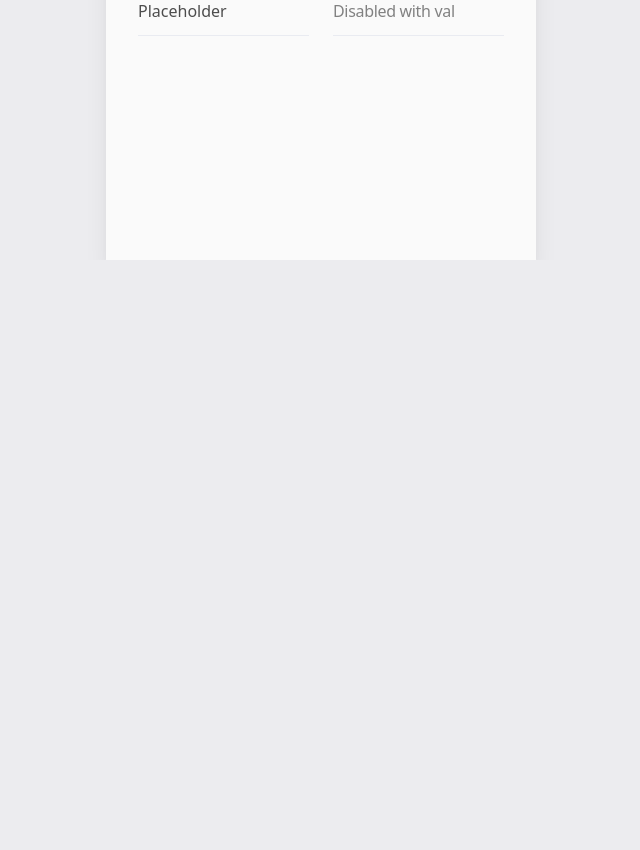
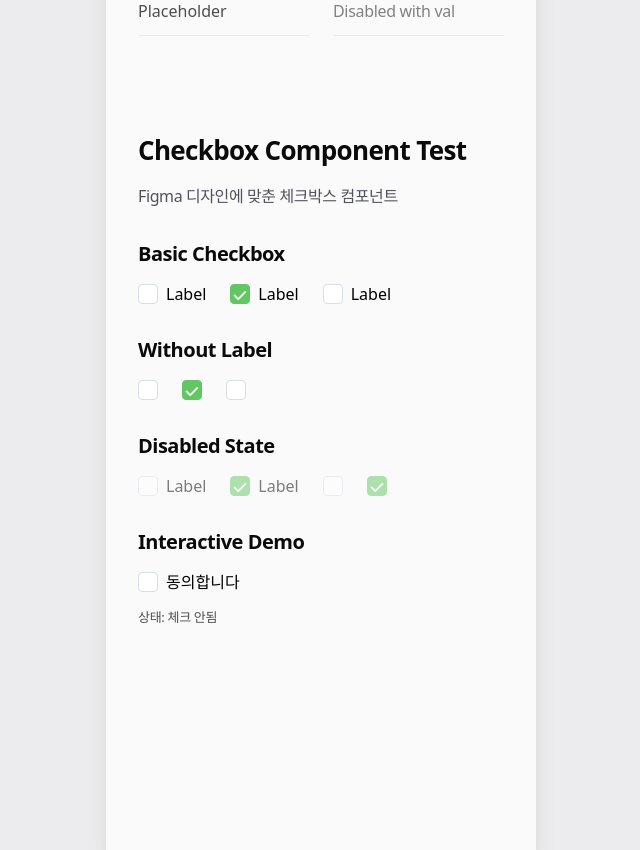
Before and after one commit to ArpaAP/soulbin, a Next.js app: page /components-demo in a window 1280 px wide. Shown: the part 3140-3990 px from the top of the page, without its empty margins (319-959 px from the left). Before the commit the page ends 3400 px from the top, so only its background shows below. Built offline with nearby package versions, Linux system fonts and the light colour scheme.

Commit message:
feat: 체크박스 컴포넌트 구현

```diff
--- a/src/app/components-demo/page.tsx
+++ b/src/app/components-demo/page.tsx
@@ -5,6 +5,7 @@ import { useState } from 'react';
 import { ShoppingCart } from 'lucide-react';
 
 import { Button } from '@/components/ui/button';
+import { Checkbox } from '@/components/ui/checkbox';
 import { LinedInput } from '@/components/ui/lined-input';
 import { LinedSelect, LinedSelectItem } from '@/components/ui/lined-select';
 import { OutlinedInput } from '@/components/ui/outlined-input';
@@ -25,6 +26,10 @@ export default function ComponentsDemoPage() {
   const [linedInputValue1, setLinedInputValue1] = useState('');
   const [linedInputValue2, setLinedInputValue2] = useState('Initial value');
   const [linedInputValue3, setLinedInputValue3] = useState('');
+
+  const [checked1, setChecked1] = useState(false);
+  const [checked2, setChecked2] = useState(true);
+  const [checked3, setChecked3] = useState(false);
 
   return (
     <div className="flex min-h-screen items-center justify-center bg-zinc-50 p-8 font-sans">
@@ -307,6 +312,60 @@ export default function ComponentsDemoPage() {
             </div>
           </div>
         </section>
+
+        {/* Checkbox Component */}
+        <section className="flex flex-col gap-8">
+          <div className="flex flex-col gap-4">
+            <h1 className="text-h3">Checkbox Component Test</h1>
+            <p className="text-b1 text-zinc-600">Figma 디자인에 맞춘 체크박스 컴포넌트</p>
+          </div>
+
+          {/* Basic Checkbox */}
+          <div className="flex flex-col gap-4">
+            <h2 className="text-h5">Basic Checkbox</h2>
+            <div className="flex flex-wrap gap-6">
+              <Checkbox label="Label" checked={checked1} onCheckedChange={setChecked1} />
+              <Checkbox label="Label" checked={checked2} onCheckedChange={setChecked2} />
+              <Checkbox label="Label" />
+            </div>
+          </div>
+
+          {/* Without Label */}
+          <div className="flex flex-col gap-4">
+            <h2 className="text-h5">Without Label</h2>
+            <div className="flex flex-wrap gap-6">
+              <Checkbox checked={checked3} onCheckedChange={setChecked3} />
+              <Checkbox checked={true} />
+              <Checkbox checked={false} />
+            </div>
+          </div>
+
+          {/* Disabled State */}
+          <div className="flex flex-col gap-4">
+            <h2 className="text-h5">Disabled State</h2>
+            <div className="flex flex-wrap gap-6">
+              <Checkbox label="Label" disabled />
+              <Checkbox label="Label" checked disabled />
+              <Checkbox disabled />
+              <Checkbox checked disabled />
+            </div>
+          </div>
+
+          {/* Interactive Demo */}
+          <div className="flex flex-col gap-4">
+            <h2 className="text-h5">Interactive Demo</h2>
+            <div className="flex flex-col gap-4">
+              <Checkbox
+                label="동의합니다"
+                checked={checked1}
+                onCheckedChange={setChecked1}
+              />
+              <p className="text-c1 text-gray-text">
+                상태: {checked1 ? '체크됨' : '체크 안됨'}
+              </p>
+            </div>
+          </div>
+        </section>
       </main>
     </div>
   );
--- /dev/null
+++ b/src/components/ui/checkbox.tsx
@@ -0,0 +1,80 @@
+'use client';
+
+import * as React from 'react';
+
+import { cn } from '@/lib/utils';
+import * as CheckboxPrimitive from '@radix-ui/react-checkbox';
+
+// Check Icon matching Figma design
+function CheckIcon({ className }: { className?: string }) {
+  return (
+    <svg
+      className={className}
+      width="20"
+      height="20"
+      viewBox="0 0 20 20"
+      fill="none"
+      xmlns="http://www.w3.org/2000/svg"
+    >
+      <path
+        d="M4 10.5L8 14.5L16 6.5"
+        stroke="white"
+        strokeWidth="2"
+        strokeLinecap="round"
+        strokeLinejoin="round"
+      />
+    </svg>
+  );
+}
+
+interface CheckboxProps extends React.ComponentProps<typeof CheckboxPrimitive.Root> {
+  label?: string;
+  className?: string;
+}
+
+const Checkbox = React.forwardRef<HTMLButtonElement, CheckboxProps>(
+  ({ label, className, disabled, id, ...props }, ref) => {
+    const generatedId = React.useId();
+    const checkboxId = id || generatedId;
+
+    return (
+      <div className={cn('flex items-center gap-g2', disabled && 'opacity-50', className)}>
+        <CheckboxPrimitive.Root
+          ref={ref}
+          id={checkboxId}
+          disabled={disabled}
+          className={cn(
+            'relative size-5 shrink-0 rounded-br1 border-[1.5px] transition-all',
+            'focus-visible:outline-none focus-visible:ring-2 focus-visible:ring-primary-green focus-visible:ring-offset-2',
+            'disabled:cursor-not-allowed',
+            // Default state
+            'border-gray-border bg-white',
+            // Checked state
+            'data-[state=checked]:border-primary-green data-[state=checked]:bg-primary-green'
+          )}
+          {...props}
+        >
+          <CheckboxPrimitive.Indicator className="flex items-center justify-center">
+            <CheckIcon className="size-5" />
+          </CheckboxPrimitive.Indicator>
+        </CheckboxPrimitive.Root>
+
+        {label && (
+          <label
+            htmlFor={checkboxId}
+            className={cn(
+              'text-b3 cursor-pointer select-none font-medium leading-5 text-black',
+              disabled && 'cursor-not-allowed'
+            )}
+          >
+            {label}
+          </label>
+        )}
+      </div>
+    );
+  }
+);
+
+Checkbox.displayName = 'Checkbox';
+
+export { Checkbox };
```
